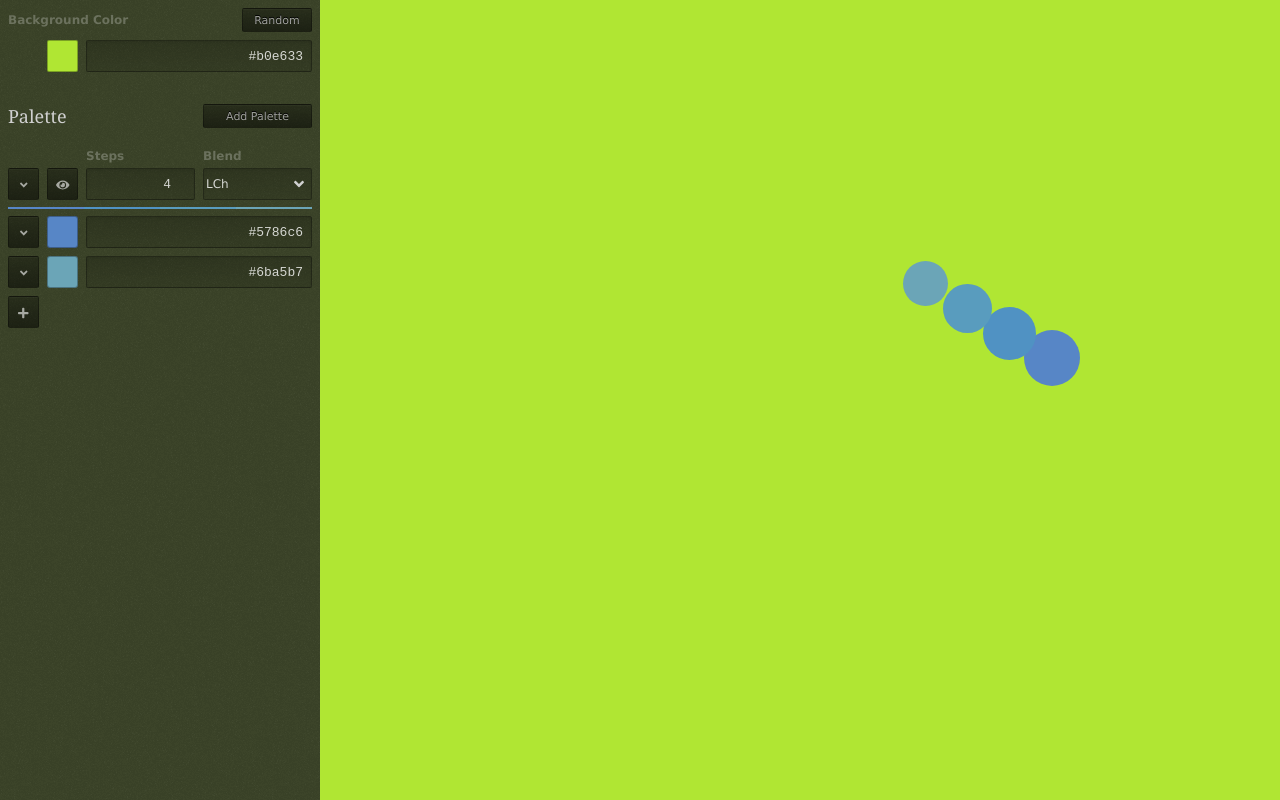
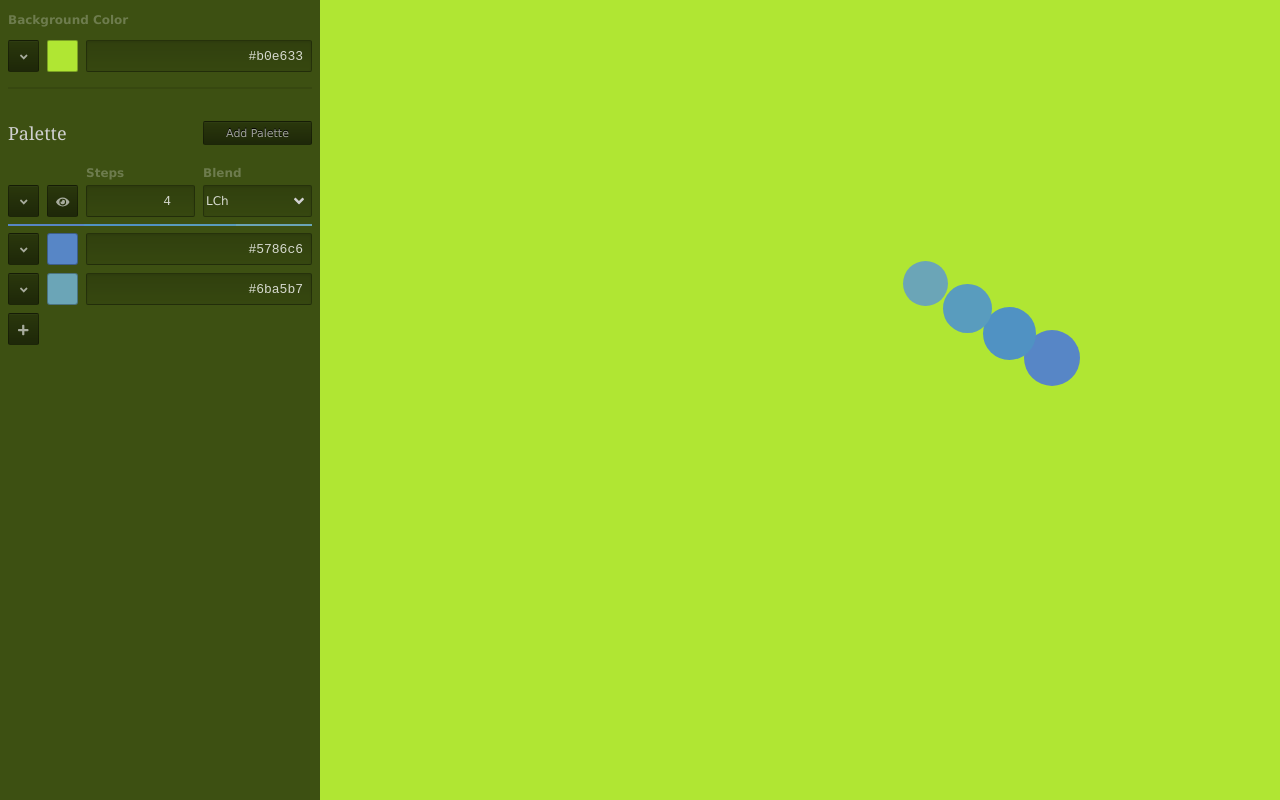
Before and after one commit to LoudBit/clutch, a Nuxt app: page / in a window 1280 px wide. Built offline with nearby package versions, Linux system fonts and the light colour scheme.

Commit message:
stubbed in drop down panel for bg

```diff
--- a/assets/scss/_layout.scss
+++ b/assets/scss/_layout.scss
@@ -98,13 +98,19 @@ br.ui { line-height: 24px; }
 .text-center { text-align: center; }
 .text-right { text-align: right; }
 
+.ui.block { display: bock; }
+
 .x-25 { width: 25% }
 .x-33 { width: 33.333% }
 .x-66 { width: 66.666% }
 .x-75 { width: 75% }
 .x-100 { width: 100%; }
 
-
+hr.ui {
+  border: none;
+  border-bottom: 2px solid rgba(black, 0.1);
+  margin: 15px 0;
+}
 
 // TODO: Forms
 // .layout-aside-children input {
--- a/components/BG.vue
+++ b/components/BG.vue
@@ -1,9 +1,31 @@
 <template>
-  <div class="bg-color-grid">
-    <label class="grid-area-label">Background Color</label>
-    <button class="grid-area-button ui small" @click="randomize">Random</button>
-    <div class="ui swatch grid-area-swatch" :style="{ backgroundColor: hex }"></div>
-    <input v-model="hex" class="grid-area-input" type="text" size="sm" />
+  <div class="BG">
+    <div class="ui grid">
+      <label class="ui span-8 block" for="bg">Background Color</label>
+      <!-- <button class="ui small span-2" @click="randomize">Random</button> -->
+      <button class="ui span-1" @click="toggleOpen">
+        <font-awesome-icon icon="angle-down" />
+      </button>
+      <div class="ui swatch span-1" :style="{ backgroundColor: hex }"></div>
+      <input id="bg" v-model="hex" class="span-6" type="text" size="sm" />
+    </div>
+    <template v-if="open">
+      <!-- <LchInput v-if="mode === 'lch'" :input-index="inputIndex" :color-index="colorIndex" :input="input"></LchInput> -->
+      <!-- <RgbInput v-if="mode === 'rgb'" :input-index="inputIndex" :color-index="colorIndex" :input="input"></RgbInput> -->
+      <div class="ui grid">
+        <div class="ui select span-6">
+          <select v-model="mode">
+            <option value="rgb" label="RGB" />
+            <option value="lch" label="LCh" />
+          </select>
+          <font-awesome-icon icon="angle-down" />
+        </div>
+        <button class="ui span-2" @click="randomize">Random</button>
+        <!-- <button class="ui span-2" title="Remove Color" @click="removeColor(colorIndex)">
+          Delete
+        </button> -->
+      </div>
+    </template>
   </div>
 </template>
 
@@ -16,6 +38,12 @@ export default {
     color: {
       type: String,
       required: true
+    }
+  },
+  data() {
+    return {
+      mode: 'lch',
+      open: false
     }
   },
   computed: {
@@ -33,20 +61,10 @@ export default {
   methods: {
     ...mapMutations({
       randomize: 'bg/randomize'
-    })
+    }),
+    toggleOpen() {
+      this.open = !this.open
+    }
   }
 }
 </script>
-
-<style>
-.bg-color-grid {
-  display: grid;
-  gap: 8px 8px;
-  justify-items: stretch;
-  grid-template-columns: repeat(8, 1fr);
-  grid-template-rows: auto;
-  grid-template-areas:
-    'label label label label label label button button'
-    '. swatch input input input input input input ';
-}
-</style>
--- a/components/ColorInput.vue
+++ b/components/ColorInput.vue
@@ -8,8 +8,8 @@
       <input v-model="hex" type="text" class="span-6" />
     </div>
     <template v-if="open">
+      <LchInput v-if="mode === 'lch'" :input-index="inputIndex" :color-index="colorIndex" :input="input"></LchInput>
       <RgbInput v-if="mode === 'rgb'" :input-index="inputIndex" :color-index="colorIndex" :input="input"></RgbInput>
-      <LchInput v-if="mode === 'lch'" :input-index="inputIndex" :color-index="colorIndex" :input="input"></LchInput>
       <div class="ui grid">
         <div class="ui select span-6">
           <select v-model="mode">
--- a/components/Palette.vue
+++ b/components/Palette.vue
@@ -1,6 +1,7 @@
 <template>
   <div>
     <BG :color="bg"></BG>
+    <hr class="ui" />
     <div class="ui grid grid--heading">
       <h1 class="ui h1">Palette</h1>
       <button class="ui small x-100" title="Add Input" @click="addInput">Add Palette</button>
--- a/pages/index.vue
+++ b/pages/index.vue
@@ -37,8 +37,8 @@ export default {
 }
 
 .ui.layout.aside {
-  background: rgba(#292929, 0.8);
-  background-image: url('~assets/img/aside-bg.png');
+  background: rgba(black, 0.65);
+  // background-image: url('~assets/img/aside-bg.png');
   color: #d0d0d0;
   max-width: 320px;
   z-index: 1;
```
